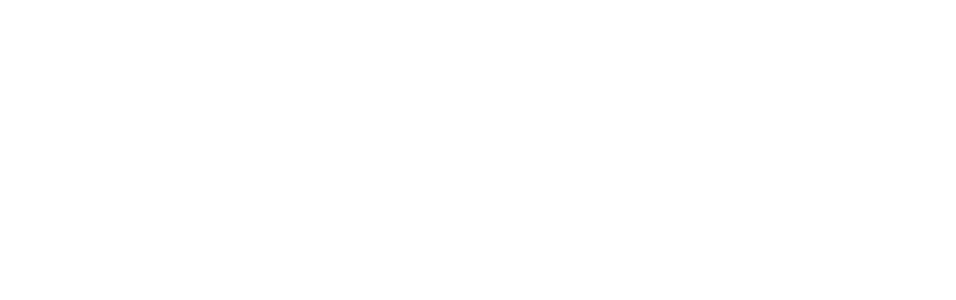
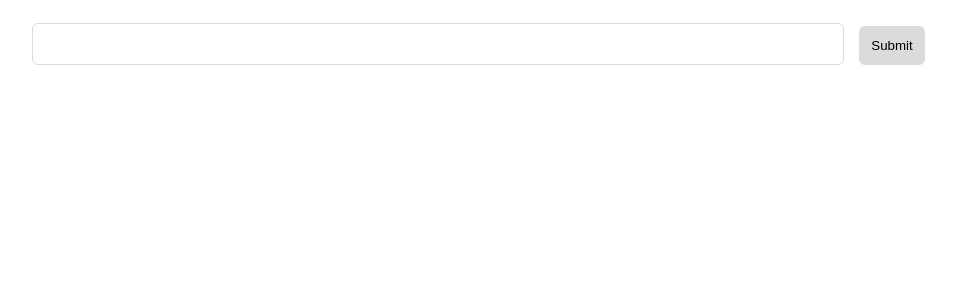
Before and after one commit to neua-wd/qna-nlp-web, a React (Create React App) app: page /overview in a window 1280 px wide. Shown: the top 300 px of the page, without its empty margins (169-1125 px from the left). Built offline with nearby package versions, Linux system fonts and the light colour scheme.

Commit message:
As a user, I can query a question overview by supplying the question

```diff
--- a/src/Routes.js
+++ b/src/Routes.js
@@ -5,7 +5,7 @@ import Details from './screens/Details';
 const Routes = () => {
   return (
     <Router>
-      <Route exact path="/overview/:id" component={Overview} />
+      <Route exact path="/overview" component={Overview} />
       <Route exact path="/details" component={Details} />
     </Router>
   );
--- /dev/null
+++ b/src/components/QuestionForm/index.js
@@ -0,0 +1,34 @@
+import { useState } from 'react';
+
+import '../../styles/components/question-form.scss';
+
+const QuestionForm = ({ getOverview }) => {
+  const [question, setQuestion] = useState();
+
+  const onChange = e => {
+    setQuestion(e.target.value);
+  };
+
+  const onSubmit = e => {
+    e.preventDefault();
+    getOverview(question);
+  };
+
+  return (
+    <form onSubmit={onSubmit}>
+      <label className="question-form__label">
+        <input
+          className="question-form__input"
+          type="text"
+          name="question"
+          value={question}
+          onChange={onChange}
+          required
+        ></input>
+      </label>
+      <input type="submit" value="Submit" className="question-form__button" />
+    </form>
+  );
+};
+
+export default QuestionForm;
--- a/src/screens/Details/index.js
+++ b/src/screens/Details/index.js
@@ -1,5 +1,21 @@
+import { useEffect, useState } from 'react';
+import axios from 'axios';
+
+import Question from '../../components/Question';
+
 const Details = () => {
-  return <div>Details</div>;
+  useEffect(() => {
+    getDetails();
+  }, []);
+
+  const [details, setDetails] = useState([]);
+
+  const getDetails = async () => {
+    const res = await axios.get('/details');
+    setDetails(res.data);
+  };
+
+  return <Question question={details.question} />;
 };
 
 export default Details;
--- a/src/screens/Overview/index.js
+++ b/src/screens/Overview/index.js
@@ -4,28 +4,38 @@ import axios from 'axios';
 import Question from '../../components/Question';
 import Choices from '../../components/Choices';
 import Explanation from '../../components/Explanation';
+import QuestionForm from '../../components/QuestionForm';
 
 import '../../styles/screens/overview.scss';
 
 // The Overview screen contains the overview of a particular question
 // Includes the question the choices and the explanation
 const Overview = props => {
-  useEffect(() => {
-    getOverview();
-  }, []);
+  // useEffect(() => {
+  //   getOverview();
+  // }, []);
 
-  const [overview, setOverview] = useState([]);
+  const [overview, setOverview] = useState();
 
-  const getOverview = async () => {
-    const res = await axios.get('/overview/' + props.match.params.id);
-    setOverview(res.data);
+  const getOverview = async question => {
+    try {
+      const res = await axios.get('/overview', { params: { question } });
+      setOverview(res.data);
+    } catch (e) {
+      console.log(e);
+    }
   };
 
   return (
     <div className="overview">
-      <Question question={overview.question} />
-      <Choices choices={overview.choices} answer={overview.answer} />
-      <Explanation facts={overview.explanation} />
+      <QuestionForm getOverview={getOverview} />
+      {overview && (
+        <div>
+          <Question question={overview.question} />
+          <Choices choices={overview.choices} answer={overview.answer} />
+          <Explanation facts={overview.explanation} />
+        </div>
+      )}
     </div>
   );
 };
--- /dev/null
+++ b/src/styles/components/question-form.scss
@@ -0,0 +1,25 @@
+.question-form {
+  &__input {
+    width: 800px;
+    height: 30px;
+    font-size: large;
+    padding: 5px;
+    margin: 15px;
+    border-color: #dbdbdb;
+    border-width: thin;
+    border-radius: 6px;
+    border-style: solid;
+  }
+
+  &__button {
+    padding: 12px;
+    border: 0;
+    border-radius: 6px;
+    background-color: #dbdbdb;
+    cursor: pointer;
+
+    &:hover {
+      background-color: #969696;
+    }
+  }
+}
--- a/src/styles/screens/overview.scss
+++ b/src/styles/screens/overview.scss
@@ -1,3 +1,4 @@
 .overview {
   text-align: center;
+  font-family: Geneva, Verdana, sans-serif;
 }
```
Also changed, not shown: public/manifest.json.
